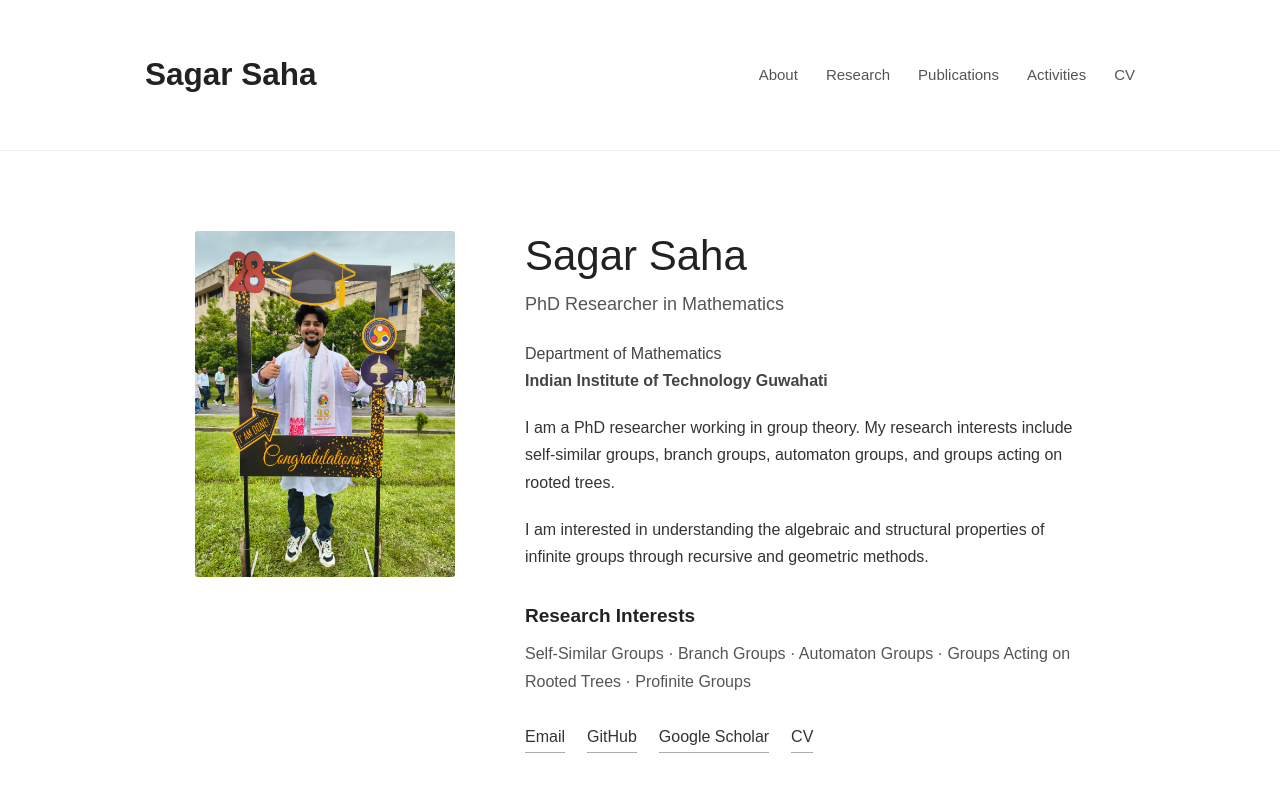
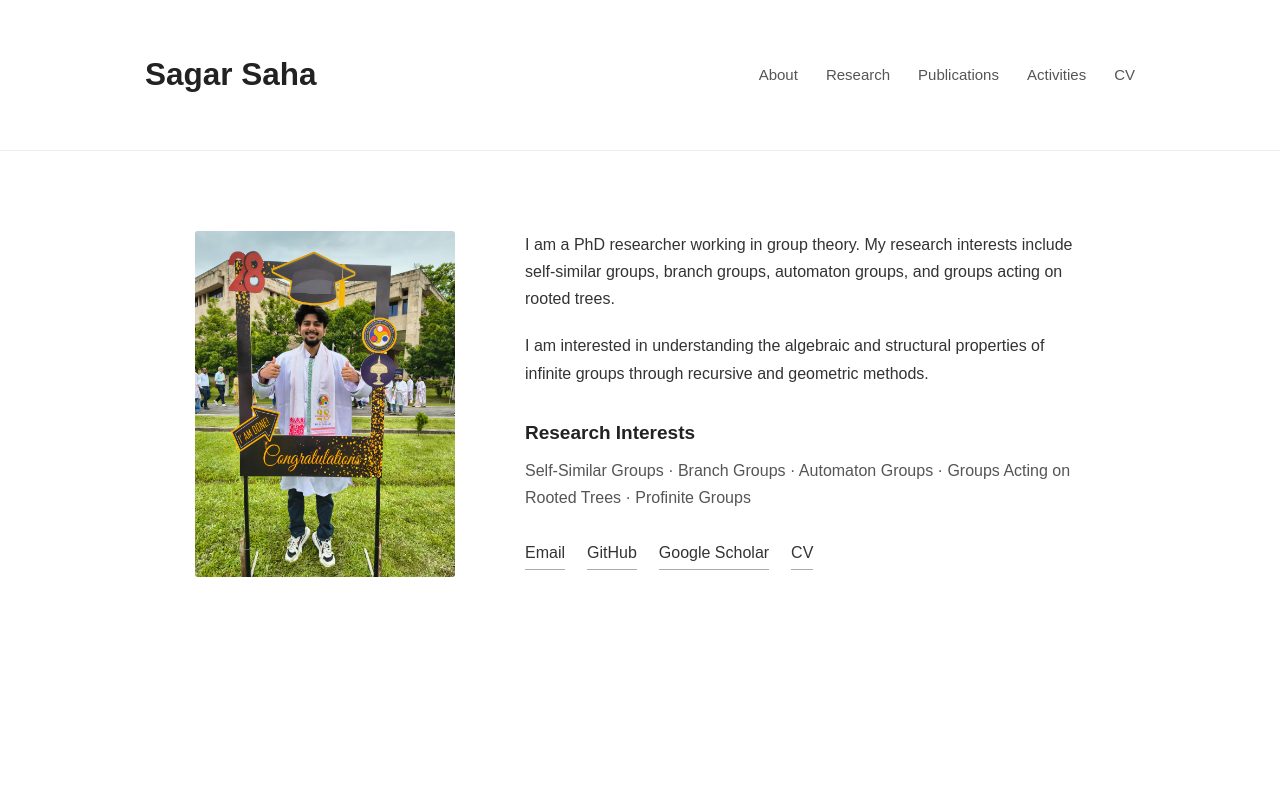
Before and after one commit to sagarsahamath/sagarsahamath.github.io, a Jekyll site: the page built from index.md, in a window 1280 px wide. Shown: the top 792 px of the page. Built offline with Jekyll 4.4.1, drawn with Linux system fonts in a browser that asks for light colours.

Commit message:
Update home.html

```diff
--- a/_layouts/home.html
+++ b/_layouts/home.html
@@ -238,16 +238,7 @@
 
 <div class="profile-content">
 
-  <h1>Sagar Saha</h1>
 
-  <p class="position">
-    PhD Researcher in Mathematics
-  </p>
-
-  <p class="institution">
-    Department of Mathematics<br>
-    <strong>Indian Institute of Technology Guwahati</strong>
-  </p>
 
   <p>
     I am a PhD researcher working in group theory. My research
```
